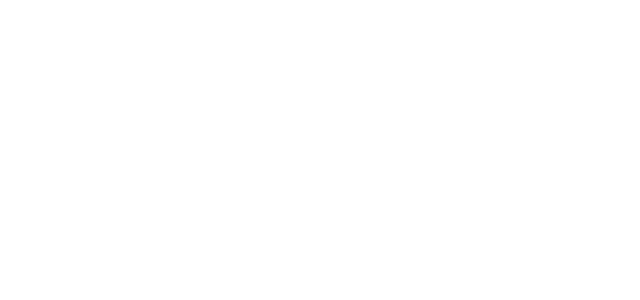
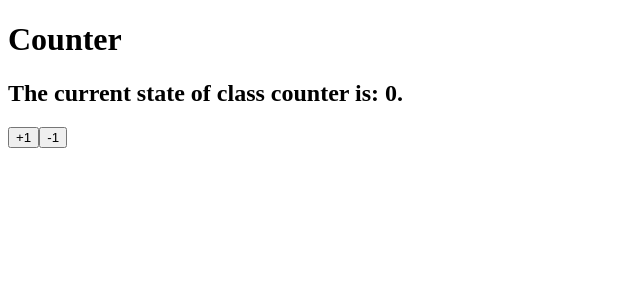
Before and after one commit to dolbin-prime/react-study, a React app in the folder counter/: page / in a window 1280 px wide. Shown: the top 300 px of the page, without its empty margins (0-640 px from the left). Built offline with nearby package versions, Linux system fonts and the light colour scheme.

Commit message:
counter with class component

```diff
--- a/counter/src/App.jsx
+++ b/counter/src/App.jsx
@@ -1,8 +1,11 @@
 import React from 'react';
-import './App.css';
+import ClassCounter from './ClassCounter';
 
 const App = () => {
-  return <div className='container' />;
+  return <div className='container'>
+    <h1>Counter</h1>
+    <ClassCounter/>
+  </div>;
 };
 
 export default App;
--- /dev/null
+++ b/counter/src/ClassCounter.jsx
@@ -0,0 +1,35 @@
+import React from 'react';
+
+class ClassCounter extends React.Component {
+  constructor(props) {
+    super(props);
+    this.decrease = this.decrease.bind(this);
+    this.state = {
+      number: 0,
+    };
+  }
+
+  increase = ()=>{
+    this.setState((state) => ({
+      number: state.number + 1
+    }));
+  }
+
+  decrease () {
+    this.setState((state) => ({
+      number: state.number - 1
+    }));
+  }
+
+  render() {
+    return (
+      <div>
+        <h2>The current state of class counter is: {this.state.number}.</h2>
+        <button onClick={this.increase}>+1</button>
+        <button onClick={this.decrease}>-1</button>
+      </div>
+    );
+  }
+}
+
+export default ClassCounter;
```
Also changed, not shown: counter/src/App.css (deleted).
